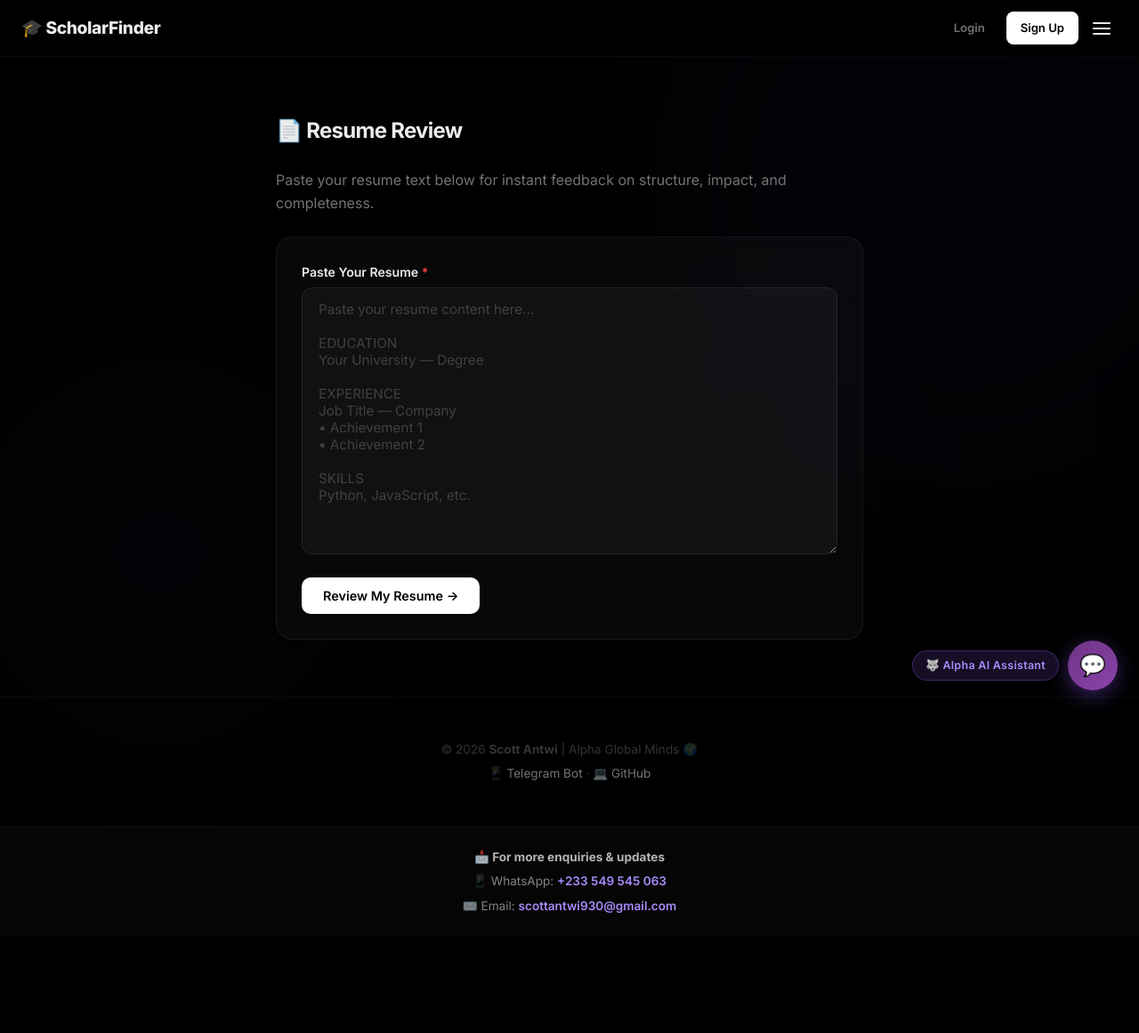
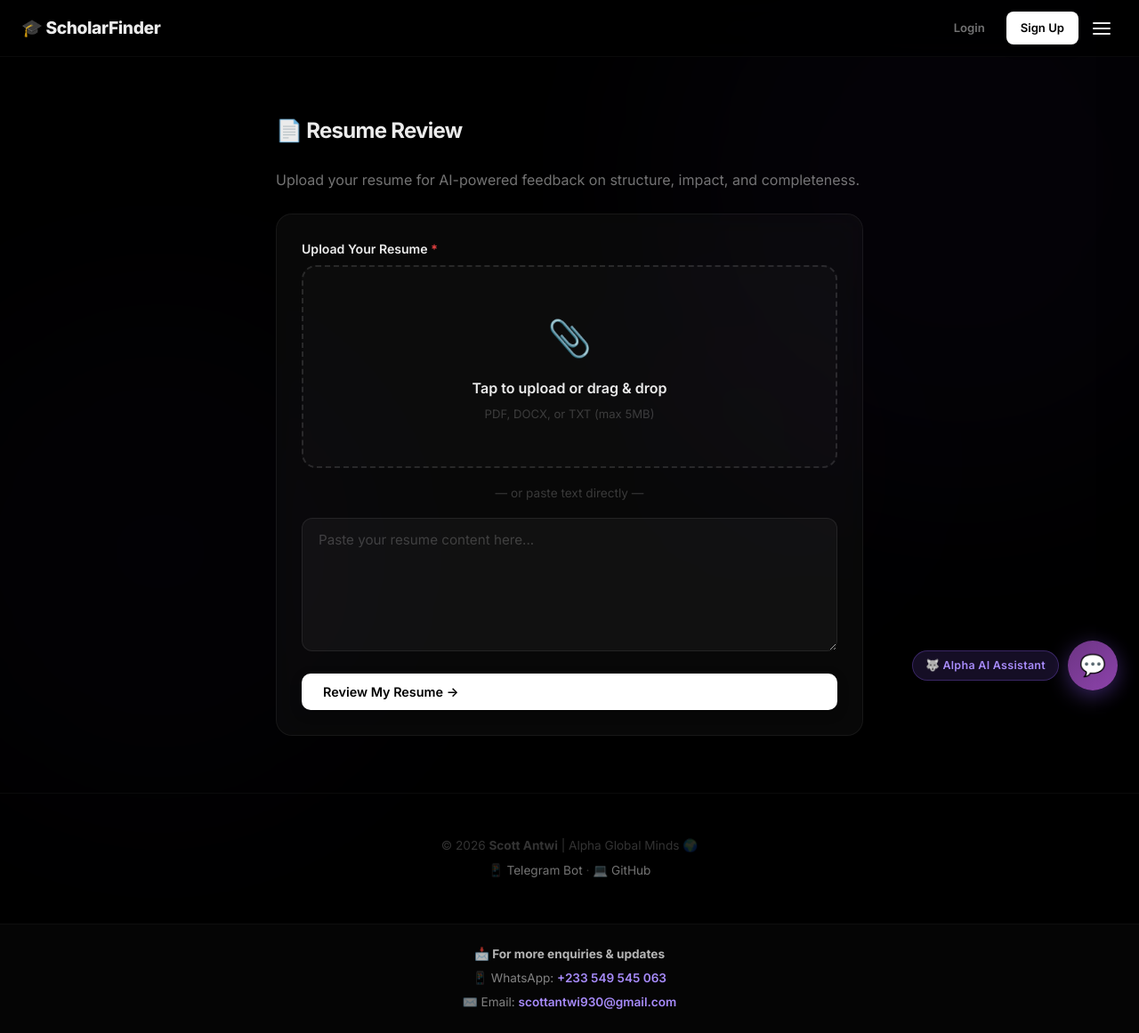
Before and after one commit to ScottT2-spec/scholar-finder-bot, a Python web app: template templates/tool_resume.html in a window 1280 px wide. Shown: the whole page at 89% size. Before the commit the page ends 1026 px from the top, so only its background shows below. Run offline with Jinja, Linux system fonts and the light colour scheme; the template is opened without the code that fills it, so the values that code supplies are empty.

Commit message:
resume upload support

```diff
--- a/templates/tool_resume.html
+++ b/templates/tool_resume.html
@@ -4,14 +4,24 @@
 <section class="section">
     <div class="container" style="max-width:700px;">
         <h2 class="section-title">📄 Resume Review</h2>
-        <p style="color:var(--text2);margin-bottom:24px;">Paste your resume text below for instant feedback on structure, impact, and completeness.</p>
+        <p style="color:var(--text2);margin-bottom:24px;">Upload your resume for AI-powered feedback on structure, impact, and completeness.</p>
 
         <div class="card">
             <div class="form-group">
-                <label>Paste Your Resume <span class="required">*</span></label>
-                <textarea id="resumeText" class="form-input" style="min-height:300px;" placeholder="Paste your resume content here...&#10;&#10;EDUCATION&#10;Your University — Degree&#10;&#10;EXPERIENCE&#10;Job Title — Company&#10;• Achievement 1&#10;• Achievement 2&#10;&#10;SKILLS&#10;Python, JavaScript, etc."></textarea>
+                <label>Upload Your Resume <span class="required">*</span></label>
+                <div id="dropZone" onclick="document.getElementById('resumeFile').click()" style="border:2px dashed rgba(255,255,255,0.12);border-radius:16px;padding:48px 24px;text-align:center;cursor:pointer;transition:0.3s;background:rgba(255,255,255,0.02);">
+                    <div style="font-size:2.5rem;margin-bottom:12px;">📎</div>
+                    <div style="font-weight:600;font-size:1rem;margin-bottom:6px;">Tap to upload or drag & drop</div>
+                    <div style="color:var(--text3);font-size:0.82rem;">PDF, DOCX, or TXT (max 5MB)</div>
+                    <div id="fileName" style="color:var(--accent);font-weight:600;margin-top:12px;display:none;"></div>
                 </div>
-            <button onclick="rateResume()" class="btn btn-primary" id="rateBtn">Review My Resume →</button>
+                <input type="file" id="resumeFile" accept=".pdf,.docx,.doc,.txt" style="display:none;" onchange="fileSelected(this)">
+            </div>
+            <div id="orDivider" style="text-align:center;color:var(--text3);font-size:0.85rem;margin:16px 0;">— or paste text directly —</div>
+            <div class="form-group">
+                <textarea id="resumeText" class="form-input" style="min-height:150px;" placeholder="Paste your resume content here..."></textarea>
+            </div>
+            <button onclick="rateResume()" class="btn btn-primary" id="rateBtn" style="width:100%;">Review My Resume →</button>
         </div>
 
         <div id="results" style="display:none;margin-top:24px;">
@@ -32,38 +42,88 @@
 {% endblock %}
 {% block scripts %}
 <script>
+let uploadedText = '';
+
+// Drag & drop
+const dz = document.getElementById('dropZone');
+dz.addEventListener('dragover', e => { e.preventDefault(); dz.style.borderColor = 'var(--accent)'; dz.style.background = 'rgba(139,92,246,0.05)'; });
+dz.addEventListener('dragleave', () => { dz.style.borderColor = 'rgba(255,255,255,0.12)'; dz.style.background = 'rgba(255,255,255,0.02)'; });
+dz.addEventListener('drop', e => { e.preventDefault(); dz.style.borderColor = 'rgba(255,255,255,0.12)'; dz.style.background = 'rgba(255,255,255,0.02)'; if (e.dataTransfer.files.length) { document.getElementById('resumeFile').files = e.dataTransfer.files; fileSelected(document.getElementById('resumeFile')); } });
+
+function fileSelected(input) {
+    const file = input.files[0];
+    if (!file) return;
+    const fn = document.getElementById('fileName');
+    fn.textContent = '📄 ' + file.name;
+    fn.style.display = 'block';
+
+    if (file.name.endsWith('.txt')) {
+        file.text().then(t => { uploadedText = t; });
+    } else {
+        uploadedText = '';  // Will upload to server for extraction
+    }
+}
+
 async function rateResume() {
-    const resume = document.getElementById('resumeText').value;
-    if (!resume.trim()) return;
+    const file = document.getElementById('resumeFile').files[0];
+    const pastedText = document.getElementById('resumeText').value.trim();
+
+    if (!file && !pastedText) {
+        alert('Please upload a file or paste your resume text.');
+        return;
+    }
+
     const btn = document.getElementById('rateBtn');
-    btn.textContent = 'Analyzing...'; btn.disabled = true;
+    btn.textContent = 'Analyzing with AI...'; btn.disabled = true;
 
-    const res = await fetch('/api/tools/rate-resume', {
-        method: 'POST', headers: {'Content-Type':'application/json'},
-        body: JSON.stringify({resume})
+    try {
+        let res;
+        if (file && !pastedText) {
+            // Upload file
+            const formData = new FormData();
+            formData.append('file', file);
+            res = await fetch('/api/tools/rate-resume', {
+                method: 'POST',
+                body: formData
             });
+        } else {
+            // Use pasted text
+            res = await fetch('/api/tools/rate-resume', {
+                method: 'POST',
+                headers: {'Content-Type':'application/json'},
+                body: JSON.stringify({resume: pastedText || uploadedText})
+            });
+        }
+
         const data = await res.json();
         btn.textContent = 'Review My Resume →'; btn.disabled = false;
 
-    document.getElementById('scoreNum').textContent = data.score;
+        if (data.error) { alert(data.error); return; }
+
+        document.getElementById('scoreNum').textContent = data.score + '/10';
         document.getElementById('scoreLabel').textContent = data.label;
-    document.getElementById('scoreLabel').style.color = data.score >= 70 ? 'var(--success)' : data.score >= 50 ? 'var(--warning)' : 'var(--danger)';
+        document.getElementById('scoreLabel').style.color = data.score >= 7 ? 'var(--success)' : data.score >= 5 ? 'var(--warning)' : 'var(--danger)';
         document.getElementById('wordCount').textContent = `${data.word_count} words`;
 
-    document.getElementById('sectionsFound').innerHTML = data.sections_found.map(s =>
+        const sf = document.getElementById('sectionsFound');
+        sf.innerHTML = (data.sections_found || []).map(s =>
             `<span class="badge badge-green" style="text-transform:capitalize;">${s}</span>`
         ).join('');
 
         const list = document.getElementById('feedbackList');
-    list.innerHTML = data.feedback.map(([icon, text]) =>
-        `<div style="display:flex;gap:10px;padding:10px 0;border-bottom:1px solid var(--border);align-items:flex-start;">
-            <span style="font-size:1.1rem;">${icon}</span>
-            <span style="color:var(--text2);font-size:0.9rem;">${text}</span>
+        list.innerHTML = (data.feedback || []).map(([icon, text]) =>
+            `<div style="display:flex;gap:10px;padding:12px 0;border-bottom:1px solid var(--border);align-items:flex-start;">
+                <span style="font-size:1.1rem;flex-shrink:0;">${icon}</span>
+                <span style="color:var(--text2);font-size:0.9rem;line-height:1.5;">${text}</span>
             </div>`
         ).join('');
 
         document.getElementById('results').style.display = 'block';
         document.getElementById('results').scrollIntoView({behavior:'smooth'});
+    } catch(e) {
+        btn.textContent = 'Review My Resume →'; btn.disabled = false;
+        alert('Something went wrong. Try again.');
+    }
 }
 </script>
 {% endblock %}
```
Also changed, not shown: app.py (+46 -4 lines). Lines whose indentation alone changed are shown as unchanged.
